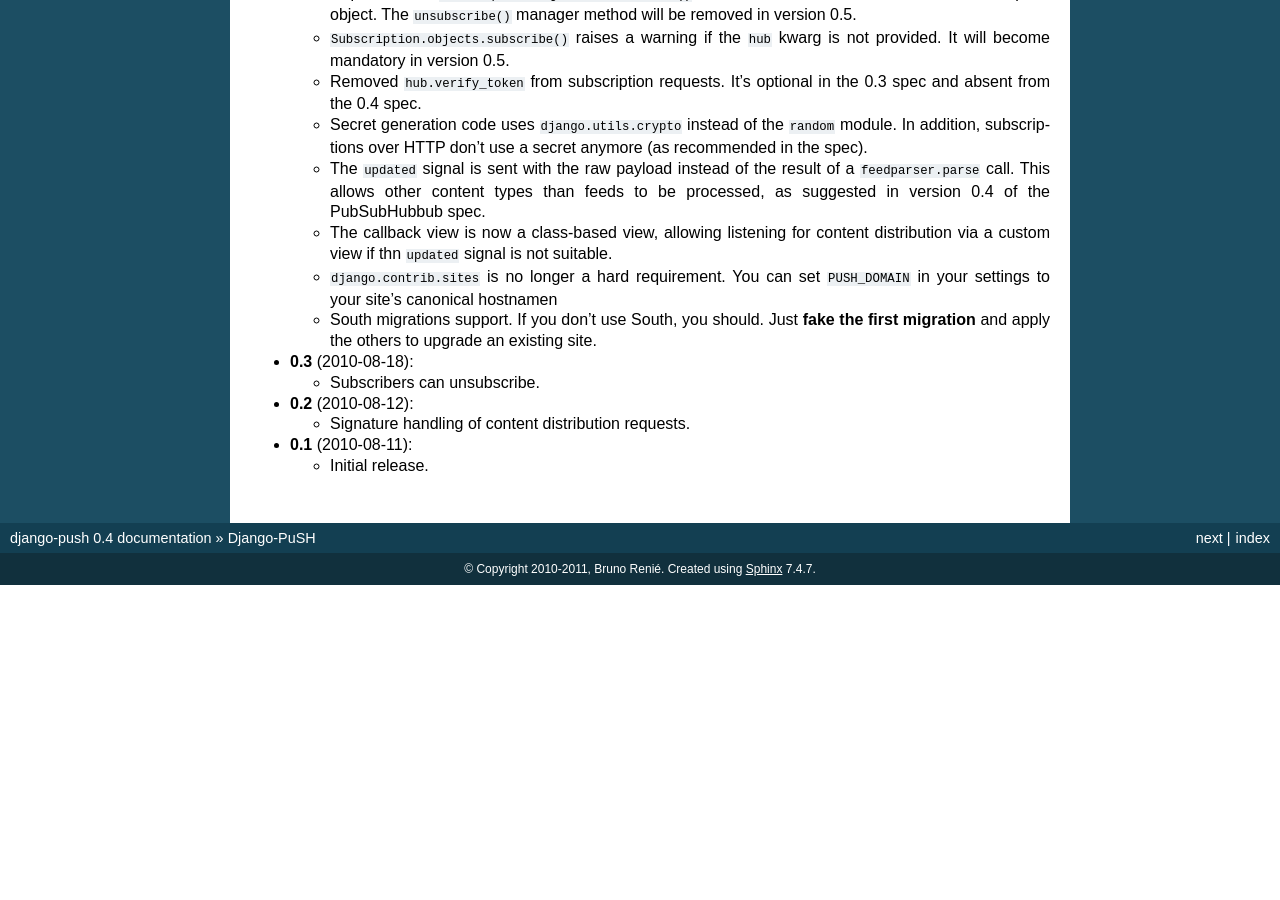
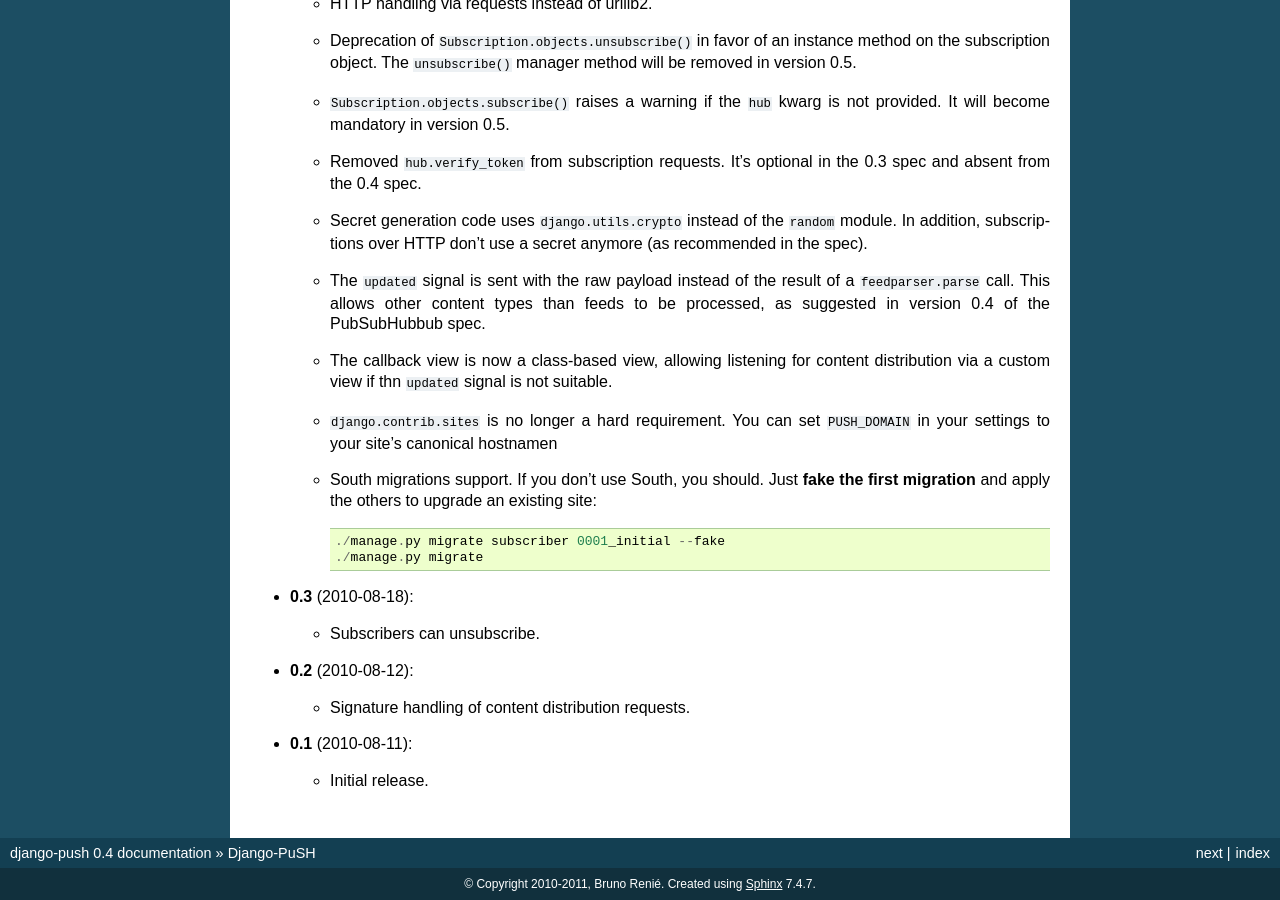
Before and after one commit to brutasse/django-push, a Sphinx documentation site: the page built from docs/index.rst, in a window 1280 px wide and 900 px high, scrolled down 1048 px. Built offline with Sphinx 7.4.7, drawn with Linux system fonts in a browser that asks for light colours; before the commit the page ends 1633 px from its top, so only the background shows below that.

Commit message:
Documented how to fake 1st migration

```diff
--- a/docs/index.rst
+++ b/docs/index.rst
@@ -82,7 +82,10 @@
     ``PUSH_DOMAIN`` in your settings to your site's canonical hostnamen
 
   * South migrations support. If you don't use South, you should. Just **fake
-    the first migration** and apply the others to upgrade an existing site.
+    the first migration** and apply the others to upgrade an existing site::
+
+        ./manage.py migrate subscriber 0001_initial --fake
+        ./manage.py migrate
 
 * **0.3** (2010-08-18):
 
```
